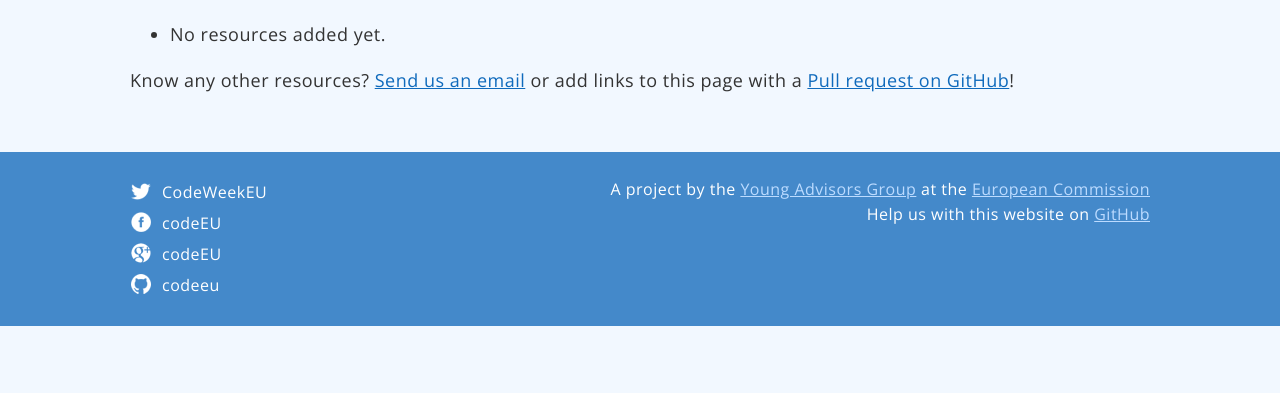
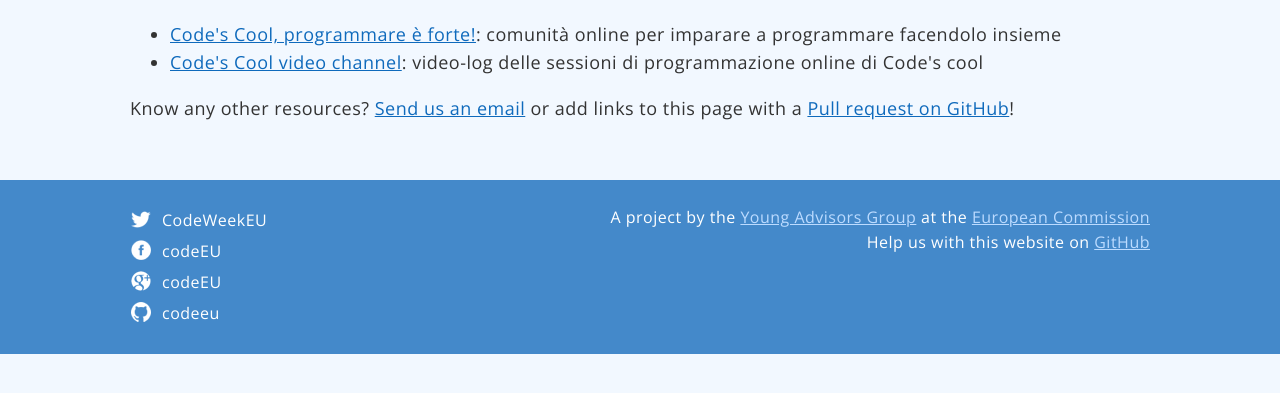
Before and after one commit to codeeu/codeeu.github.io, a Jekyll site: the page built from resources/italy/index.html, in a window 1280 px wide, cut to the strip 167-560 px from the top of the page. Built offline with Jekyll 4.4.1, drawn with Linux system fonts in a browser that asks for light colours; nearby versions of some CDN libraries; Markdown is read by kramdown in place of the engine named in the settings.

Commit message:
some italian resources added

```diff
--- a/resources/italy/index.html
+++ b/resources/italy/index.html
@@ -4,7 +4,8 @@ title: Italy
 ---
 
   <ul>
-   	<li>No resources added yet.</li>
+   	<li><a href="http://www.codescool.net/">Code's Cool, programmare è forte!</a>: comunità online per imparare a programmare facendolo insieme</li>
+   	<li><a href="https://www.youtube.com/channel/UCtcyXCuAy_NHusocxuERuXA">Code's Cool video channel</a>: video-log delle sessioni di programmazione online di Code's cool</li>
   </ul>
 
   <p>Know any other resources? <a href="mailto:{{site.contact.email}}">Send us an email</a> or add links to this page with a <a href="https://github.com/codeeu/codeeu.github.io">Pull request on GitHub</a>!</p>
```
